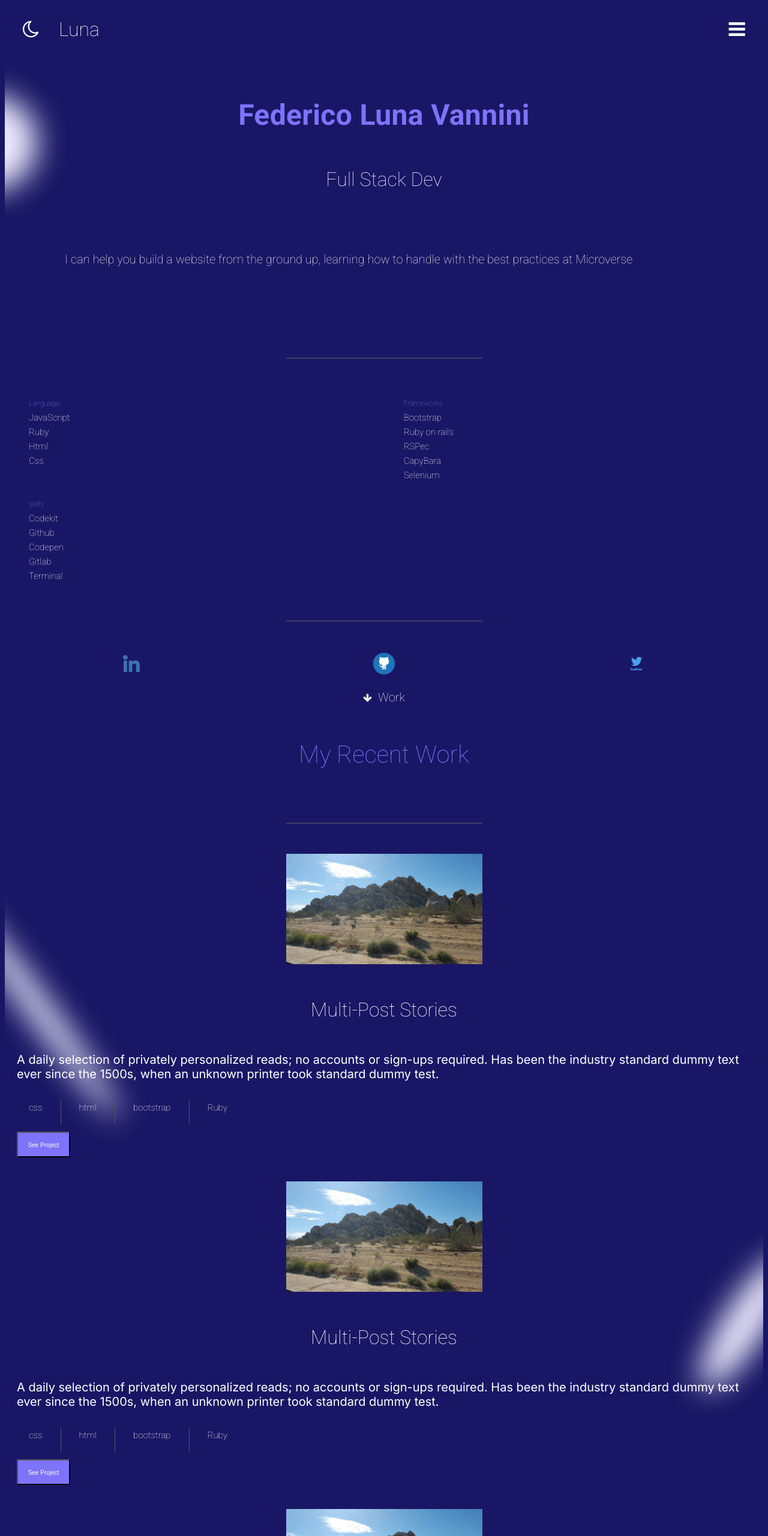
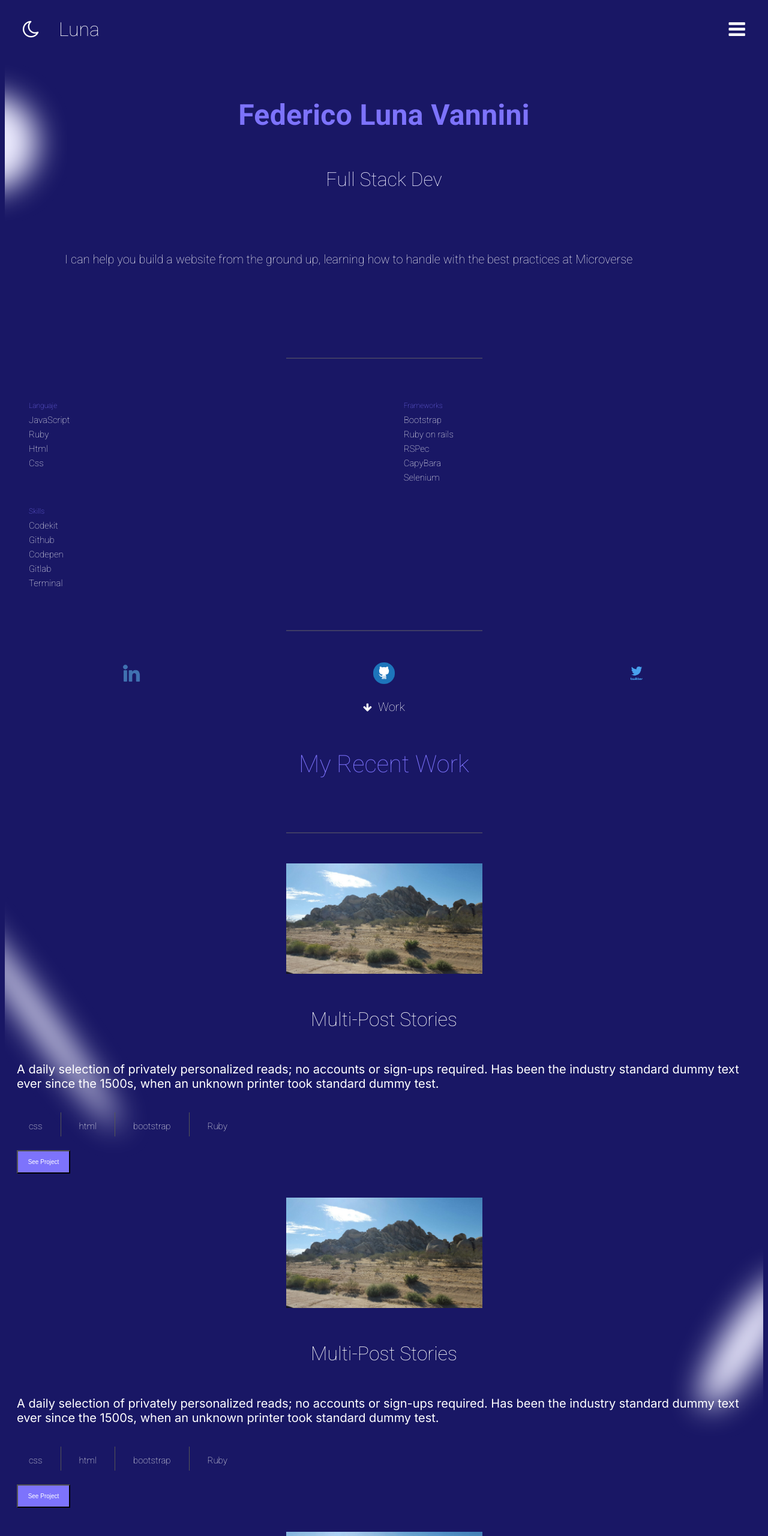
Before and after one commit to Flunavgt/Federico-s_Portfolio, a plain HTML site: page main.html in a window 1280 px wide. Shown: the top 2560 px of the page at 60% size. Drawn offline with Linux system fonts and the light colour scheme; a web font is replaced by a local one.

Commit message:
indent and button style

```diff
--- a/css/style.css
+++ b/css/style.css
@@ -93,11 +93,12 @@ h1 {
   grid-template-rows: auto auto;
 }
 
-ul {
+.mixed {
   color: #7d73fc;
   font-weight: 500;
   font-size: 12px;
   line-height: 24px;
+  text-align: center;
 }
 
 li {
@@ -112,7 +113,6 @@ li {
   display: flex;
   flex-direction: row;
   justify-content: space-around;
-  padding-top: 0px;
 }
 
 .link {
@@ -171,6 +171,7 @@ li {
   display: flex;
   flex-direction: row;
   gap: 30px;
+  align-items: center;
 }
 
 button {
@@ -178,6 +179,8 @@ button {
   padding: 12px;
   width: 89px;
   margin-left: 20px;
+  color: white;
+  font-size: 10px;
 }
 
 .buttontext {
--- a/main.html
+++ b/main.html
@@ -41,10 +41,11 @@
         I can help you build a website from the ground up,
         learning how to handle with the best practices at Microverse
         </p>
-        <img class="separator" src="./pictures/vector4.png" alt="line to separate information" class="separator">
+        <img src="./pictures/vector4.png" alt="line to separate information" class="separator">
         <div class="habilities">
             <div class="languajes">
-                <ul class="nixed">Language
+                <ul>
+                    <span class="mixed">Languaje</span>
                     <li>JavaScript</li>
                     <li>Ruby</li>
                     <li>Html</li>
@@ -52,7 +53,8 @@
                 </ul>
             </div>
             <div class="frameWorks">
-                <ul class="mixed">Frameworks
+                <ul>
+                    <span class="mixed">Frameworks</span>
                     <li>Bootstrap</li>
                     <li>Ruby on rails</li>
                     <li>RSPec</li>
@@ -61,7 +63,8 @@
                 </ul>
             </div>
             <div class="skills">
-                <ul class="mixed">skills
+                <ul>
+                    <span class="mixed">Skills</span>
                     <li>Codekit</li>
                     <li>Github</li>
                     <li>Codepen</li>
@@ -72,9 +75,9 @@
         </div>
         <img class="separator" src="./pictures/vector4.png" alt="line to separate information" class="separator">
         <div class="findMe">
-            <a href="https://github.com/Flunavgt"><img class="link"src="pictures/Linkedin.png" alt=""></a>
+            <a href="https://www.linkedin.com/"><img class="link" src="pictures/Linkedin.png" alt=""></a>
             <a href="https://github.com/Flunavgt"><img class="link" src="pictures/github.png" alt=""></a>
-            <a href="https://github.com/Flunavgt"><img class="link"src="pictures/twitter.png" alt=""></a>
+            <a href="https://twitter.com/?lang=en"><img class="link" src="pictures/twitter.png" alt=""></a>
         </div>
     </section>
     <section class="Work">
@@ -94,14 +97,16 @@
                 </p>
                 <ul class="usedcode">
                     <li>css</li>
-                    <img src="./pictures/Rectangle70.png" alt="">
+                    <li><img src="./pictures/Rectangle70.png" alt=""></li>
                     <li>html</li>
-                    <img src="./pictures/Rectangle70.png" alt="">
+                    <li><img src="./pictures/Rectangle70.png" alt=""></li>
                     <li>bootstrap</li>
-                    <img src="./pictures/Rectangle70.png" alt="">
+                    <li><img src="./pictures/Rectangle70.png" alt=""></li>
                     <li>Ruby</li>
                 </ul>
-                <button><a class="buttontext" href="https://www.google.com/"> See Project</a></button>
+                <a class="buttontext" href="https://www.google.com/">
+                    <button type="button">See Project</button>
+                </a>
             </div>
             <div class="work2">
                 <img src="./pictures/myproject.jpg" alt="fill image while coding" class="worksample1">
@@ -112,14 +117,16 @@
                 </p>
                 <ul class="usedcode">
                     <li>css</li>
-                    <img src="./pictures/Rectangle70.png" alt="">
+                    <li><img src="./pictures/Rectangle70.png" alt=""></li>
                     <li>html</li>
-                    <img src="./pictures/Rectangle70.png" alt="">
+                    <li><img src="./pictures/Rectangle70.png" alt=""></li>
                     <li>bootstrap</li>
-                    <img src="./pictures/Rectangle70.png" alt="">
+                    <li><img src="./pictures/Rectangle70.png" alt=""></li>
                     <li>Ruby</li>
                 </ul>
-                <button><a class="buttontext" href="https://www.google.com/"> See Project</a></button>
+                <a class="buttontext" href="https://www.google.com/">
+                    <button type="button">See Project</button>
+                </a>
             </div>
             <div class="work3">
                 <img src="./pictures/myproject.jpg" alt="fill image while coding" class="worksample1">
@@ -130,14 +137,16 @@
                 </p>
                 <ul class="usedcode">
                     <li>css</li>
-                    <img src="./pictures/Rectangle70.png" alt="">
+                    <li><img src="./pictures/Rectangle70.png" alt=""></li>
                     <li>html</li>
-                    <img src="./pictures/Rectangle70.png" alt="">
+                    <li><img src="./pictures/Rectangle70.png" alt=""></li>
                     <li>bootstrap</li>
-                    <img src="./pictures/Rectangle70.png" alt="">
+                    <li><img src="./pictures/Rectangle70.png" alt=""></li>
                     <li>Ruby</li>
                 </ul>
-                <button><a class="buttontext" href="https://www.google.com/"> See Project</a></button>
+                <a class="buttontext" href="https://www.google.com/">
+                    <button type="button">See Project</button>
+                </a>
             </div>
         </div>
     </section>
```
